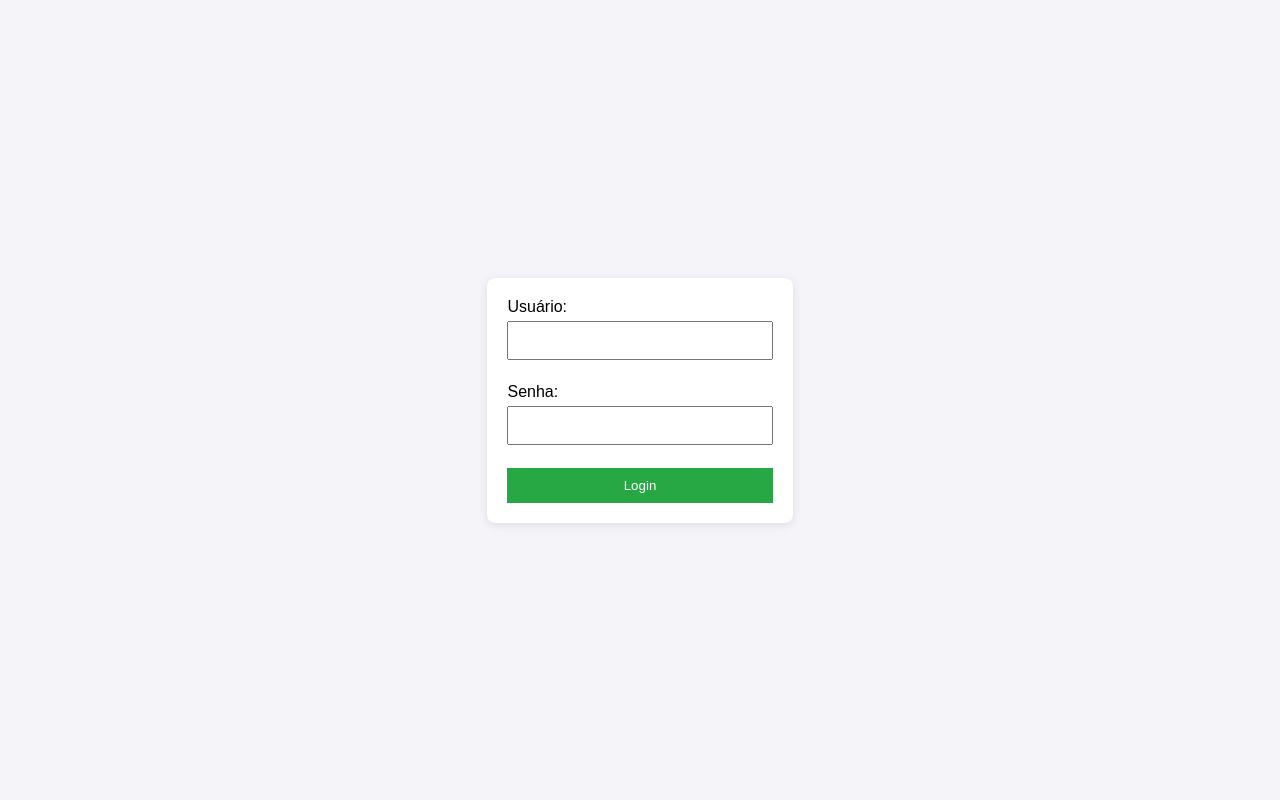
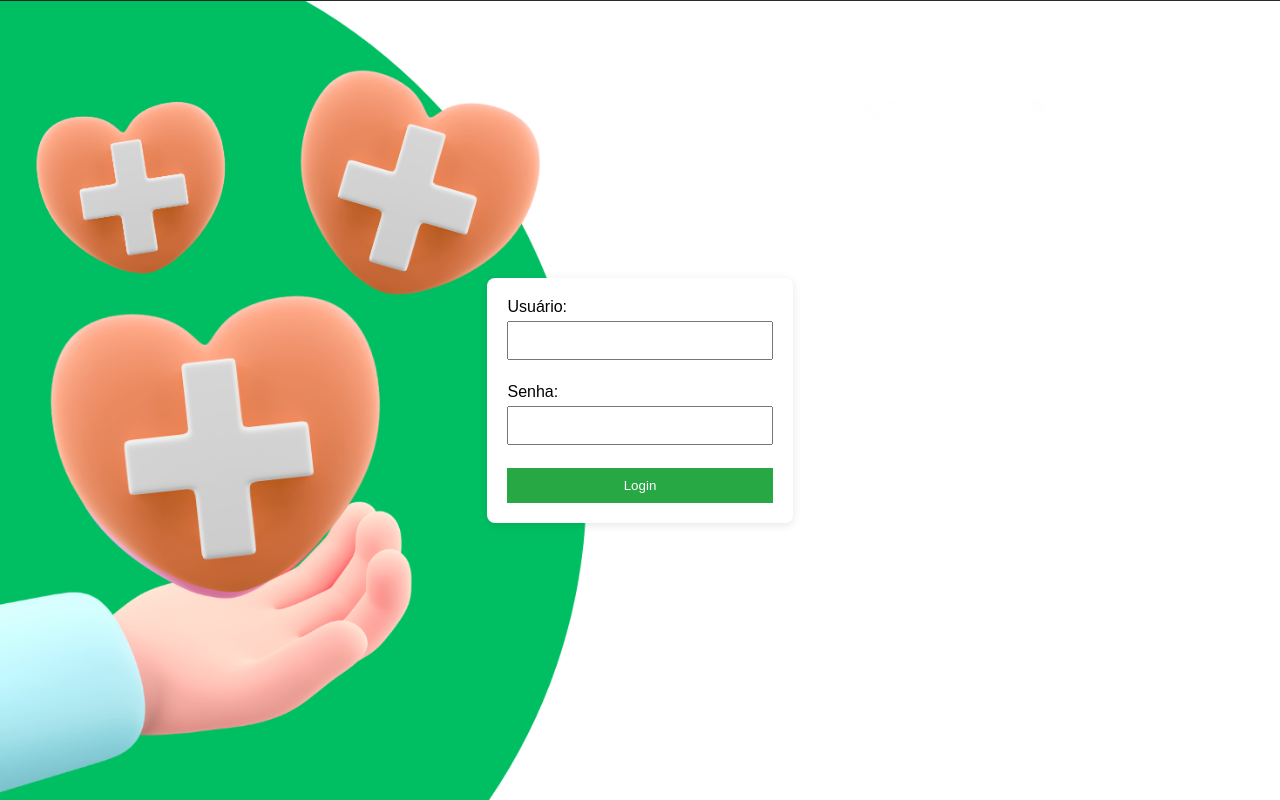
Before and after one commit to CarlosEduardoOliveiraAlves/ChatBot, a Flask app: page /login in a window 1280 px wide. Run offline with Flask 3, Linux system fonts and the light colour scheme.

Commit message:
add bg to login

```diff
--- a/app.py
+++ b/app.py
@@ -1,4 +1,4 @@
-from flask import Flask, render_template, request, redirect, url_for, flash
+from flask import Flask, render_template, request, redirect, url_for, flash, jsonify
 from dotenv import load_dotenv
 import os
 from groq import Groq
--- a/static/css/login.css
+++ b/static/css/login.css
@@ -6,6 +6,11 @@ body {
     align-items: center;
     height: 100vh;
     margin: 0;
+     /* Ajustar o background */
+     background-image: url("/static/img/login-bg.png");
+     background-size: cover; /* Faz com que a imagem cubra todo o espaço */
+     background-position: center; /* Centraliza a imagem */
+     background-repeat: no-repeat; /* Impede que a imagem se repita */
 }
 
 h1 {
```
Also changed, not shown: static/img/login-bg.png (added).
